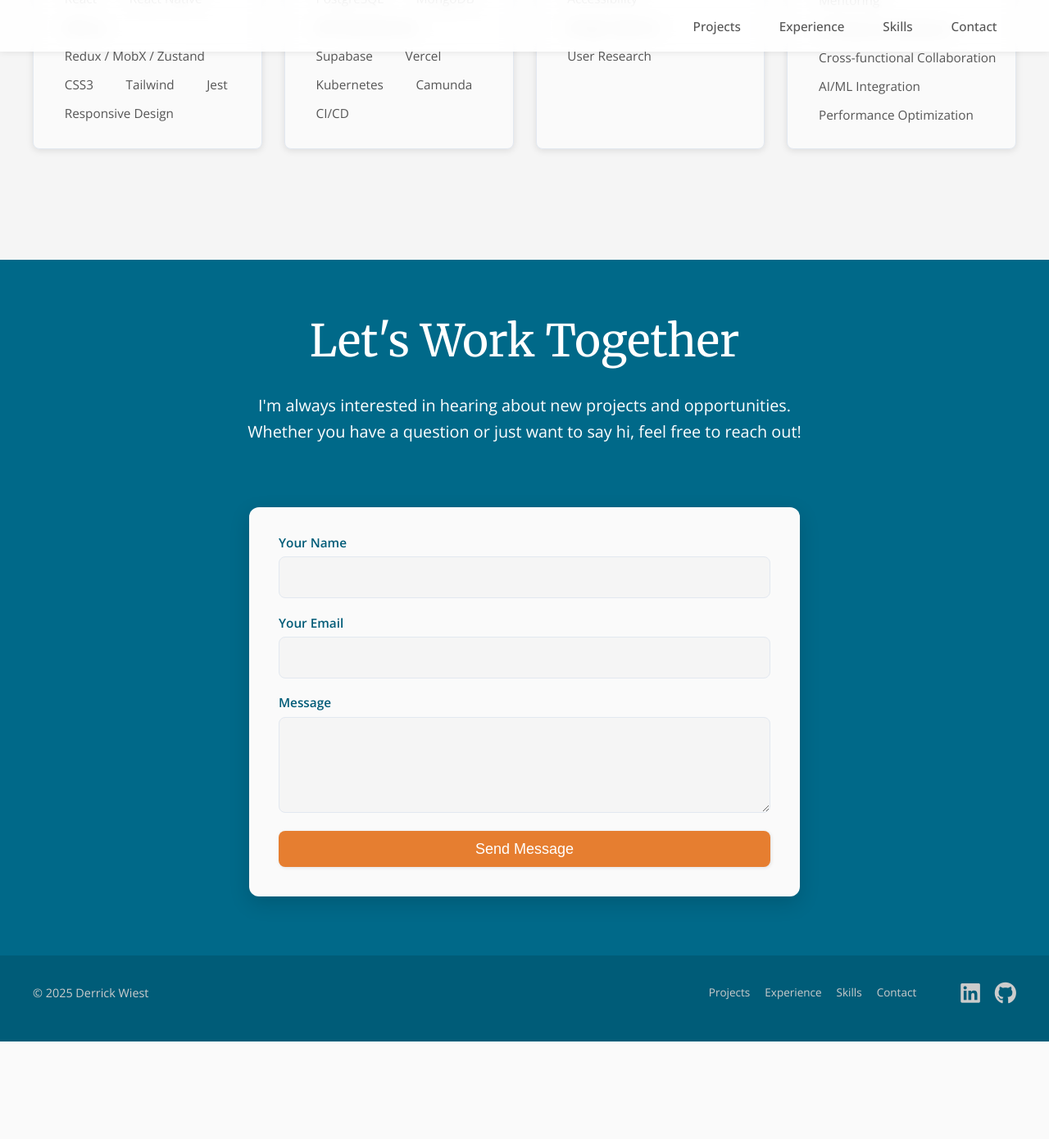
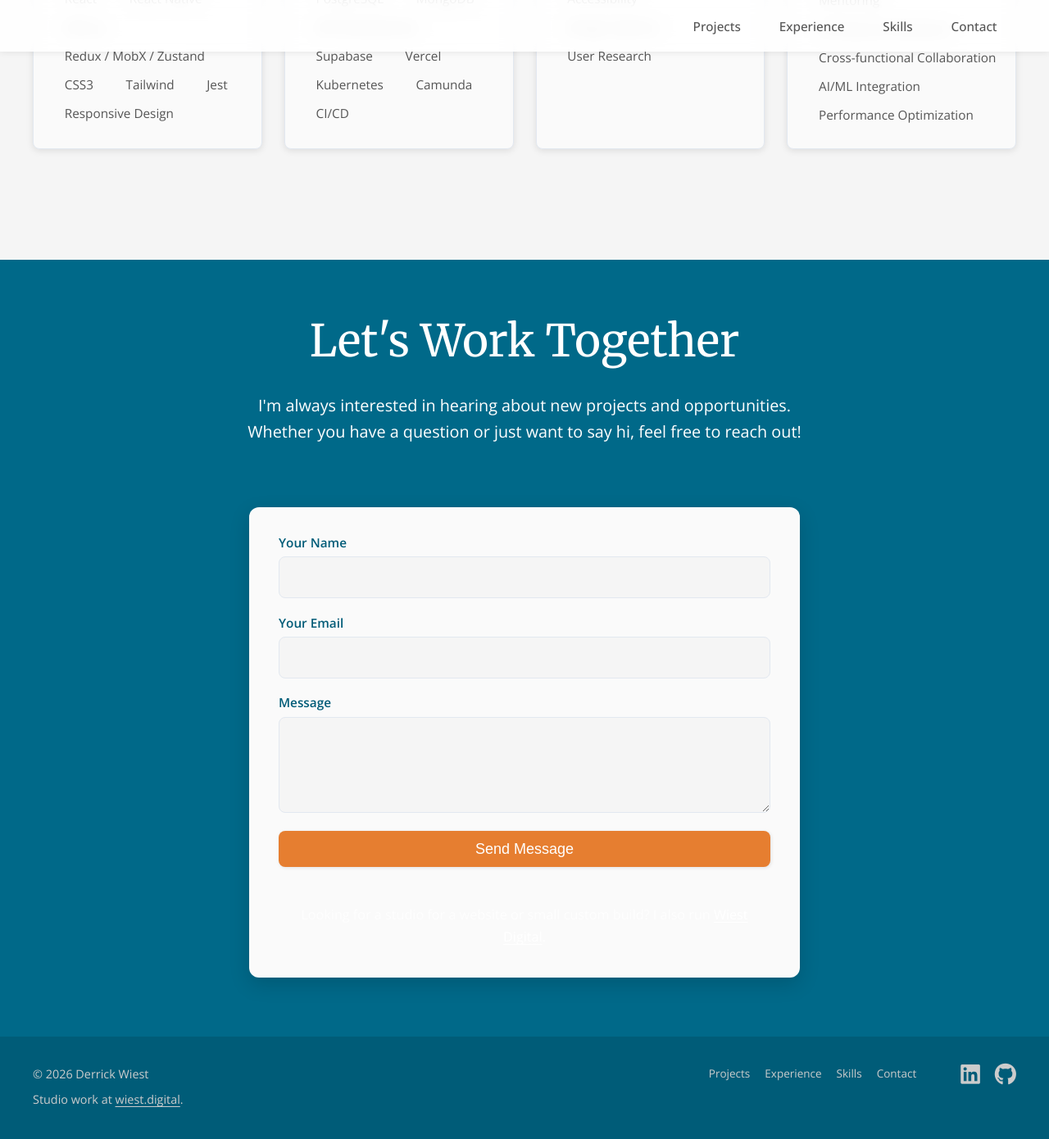
Before and after one commit to dlwiest/dlwiest.github.io, a Jekyll site: the page index.html, which Jekyll copies as it is, in a window 1280 px wide and 1400 px high, scrolled down 2452 px. Shown: the top 1390 px of the window at 82% size. Built offline with Jekyll 4.4.1, drawn with Linux system fonts in a browser that asks for light colours; before the commit the page ends 3723 px from its top, so only the background shows below that.

Commit message:
Added Wiest Digital links

```diff
--- a/index.html
+++ b/index.html
@@ -494,6 +494,10 @@
                         <div>
                             <button class="button" type="submit">Send Message</button>
                         </div>
+
+                        <p class="contact-aside">
+                            Looking for a studio for a website or small custom build? I also run <a href="https://wiest.digital">Wiest Digital</a>.
+                        </p>
                     </form>
                 </section>
             </div>
@@ -504,7 +508,8 @@
         <div class="content">
             <footer>
                 <div id="copyright">
-                    <p>© 2025 Derrick Wiest</p>
+                    <p>© 2026 Derrick Wiest</p>
+                    <p>Studio work at <a href="https://wiest.digital">wiest.digital</a>.</p>
                 </div>
                 <div id="footer-right">
                     <nav id="footer-nav">
@@ -521,7 +526,6 @@
                             <i class="fa-brands fa-github"></i>
                         </a>
                     </div>
-                </div>
             </footer>
         </div>
     </div>
--- a/style/style.css
+++ b/style/style.css
@@ -657,6 +657,19 @@ section h2 {
   flex: none;
 }
 
+.contact-aside {
+  margin-top: 1.25rem;
+  font-size: 0.9rem;
+  color: rgba(255, 255, 255, 0.75);
+  text-align: center;
+}
+
+.contact-aside a {
+  color: white;
+  text-decoration: underline;
+  text-underline-offset: 3px;
+}
+
 /* Footer */
 #footer-container {
   display: flex;
@@ -679,6 +692,20 @@ footer {
 #copyright p {
   color: var(--color-light-gray);
   font-size: 0.8rem;
+}
+
+#copyright p + p {
+  margin-top: 0.25rem;
+}
+
+#copyright a {
+  color: var(--color-light-gray);
+  text-decoration: underline;
+  text-underline-offset: 3px;
+}
+
+#copyright a:hover {
+  color: white;
 }
 
 #footer-right {
```
